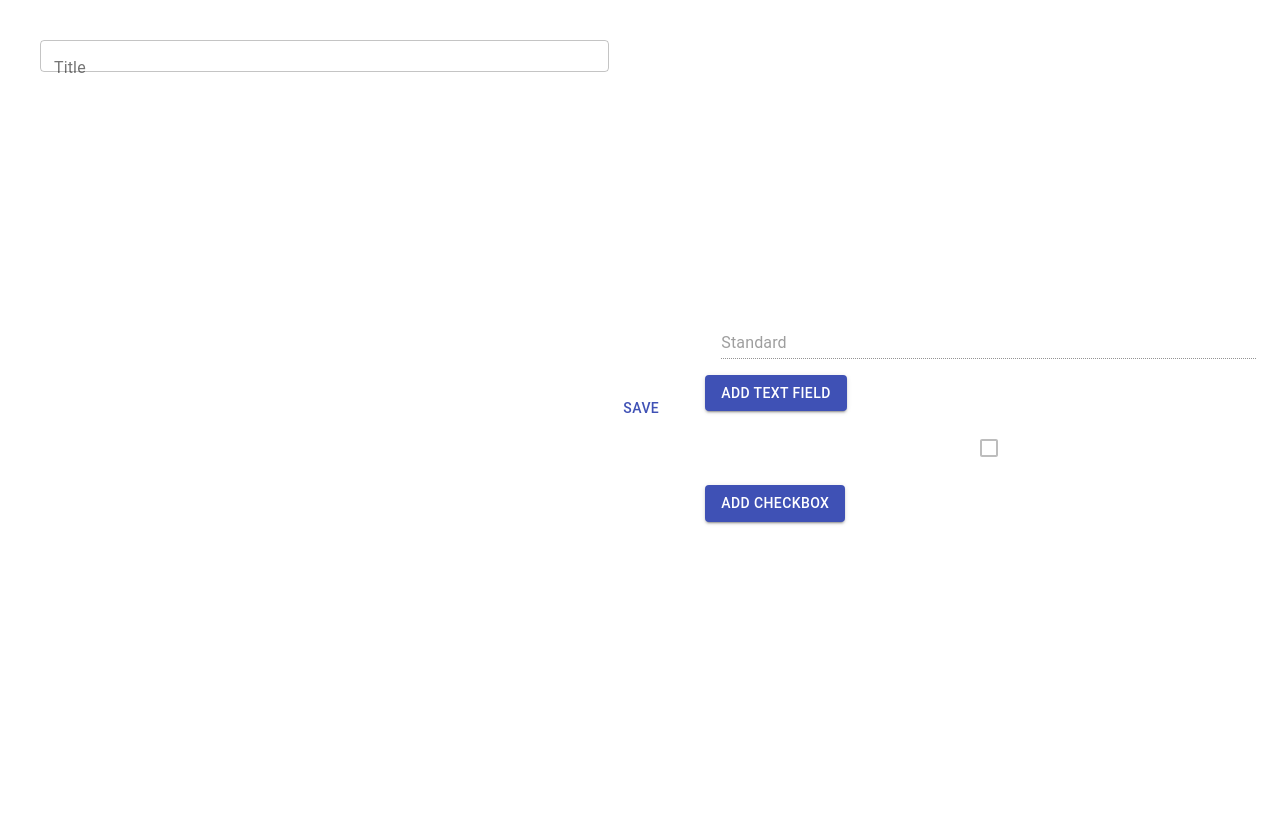
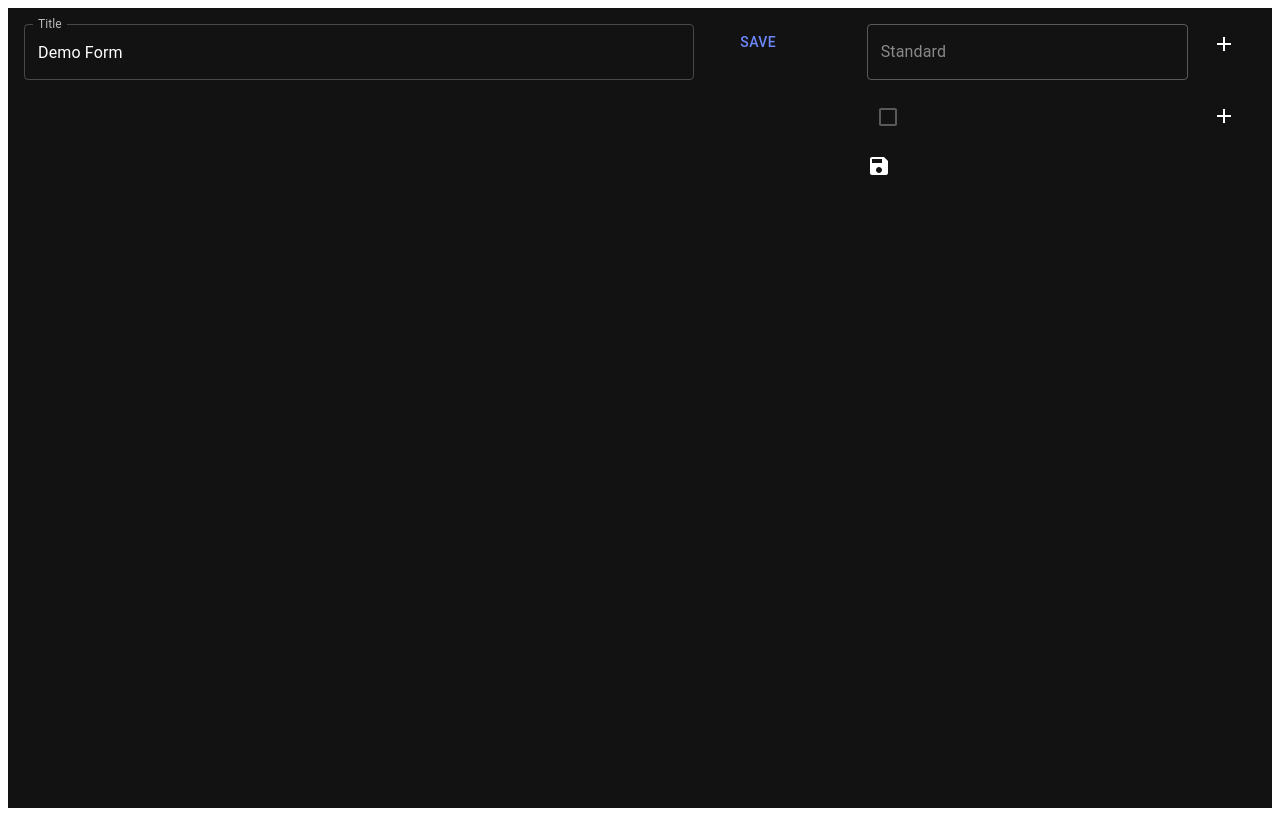
Before and after one commit to percoguru/form-it-ui, a React (Create React App) app: page / in a window 1280 px wide. Built offline with nearby package versions, Linux system fonts and the light colour scheme.

Commit message:
feat: add icons, improve layout

```diff
--- a/package.json
+++ b/package.json
@@ -6,6 +6,7 @@
     "@emotion/react": "^11.4.1",
     "@emotion/styled": "^11.3.0",
     "@material-ui/core": "^4.12.3",
+    "@mui/icons-material": "^5.0.1",
     "@mui/material": "^5.0.2",
     "@testing-library/jest-dom": "^5.11.4",
     "@testing-library/react": "^11.1.0",
--- a/src/App.tsx
+++ b/src/App.tsx
@@ -3,12 +3,13 @@ import { Box } from '@mui/system';
 import React from 'react';
 import SelectionPane from './components/selectionPane';
 import Form from './components/form';
+import { Grid } from '@mui/material';
 
 function App() {
   // const classes = useStyles();
   const theme = createTheme({
     palette: {
-      mode: 'light',
+      mode: 'dark',
       primary: {
         main: '#6e88fd',
       },
@@ -22,30 +23,18 @@ function App() {
       <Box
         sx={{
           bgcolor: 'background.paper',
-          // flexGrow: 0,
           minHeight: '100vh',
-          display: 'flex',
-          alignContent: 'flex-start',
-          justifyContent: 'center',
         }}
         className="root"
       >
-        <Box
-          sx={{
-            display: 'flex',
-            flexGrow: 2,
-          }}
-        >
-          <Form />
-        </Box>
-        <Box
-          sx={{
-            display: 'flex',
-            flexGrow: 1,
-          }}
-        >
-          <SelectionPane />
-        </Box>
+        <Grid container xs={12}>
+          <Grid container xs={8}>
+            <Form />
+          </Grid>
+          <Grid container xs={4}>
+            <SelectionPane />
+          </Grid>
+        </Grid>
       </Box>
     </ThemeProvider>
   );
--- a/src/components/form-components/checkBox.tsx
+++ b/src/components/form-components/checkBox.tsx
@@ -1,28 +1,8 @@
 import React from 'react';
-import TextField from '@material-ui/core/TextField';
-import { Grid, Checkbox } from '@material-ui/core';
-import { makeStyles, createStyles, Theme } from '@material-ui/core/styles';
+import Checkbox from '@mui/material/Checkbox';
 
 const label = { inputProps: { 'aria-label': 'Checkbox demo' } };
 
-const useStyles = makeStyles((theme: Theme) =>
-  createStyles({
-    dynamicForm: {
-      flexGrow: 0,
-      display: 'flex',
-      alignContent: 'center',
-      justifyContent: 'center',
-      flexDirection: 'column',
-      padding: theme.spacing(2),
-    },
-  }),
-);
-
 export default function CheckBox() {
-  const classes = useStyles();
-  return (
-    <Grid item xs={12} className={classes.dynamicForm}>
-      <Checkbox {...label} disabled />
-    </Grid>
-  );
+  return <Checkbox {...label} disabled />;
 }
--- a/src/components/form-components/textBox.tsx
+++ b/src/components/form-components/textBox.tsx
@@ -1,26 +1,6 @@
 import React from 'react';
-import TextField from '@material-ui/core/TextField';
-import { Grid } from '@material-ui/core';
-import { makeStyles, createStyles, Theme } from '@material-ui/core/styles';
-
-const useStyles = makeStyles((theme: Theme) =>
-  createStyles({
-    dynamicForm: {
-      flexGrow: 0,
-      display: 'flex',
-      alignContent: 'center',
-      justifyContent: 'center',
-      flexDirection: 'column',
-      padding: theme.spacing(2),
-    },
-  }),
-);
+import TextField from '@mui/material/TextField';
 
 export default function TextBox() {
-  const classes = useStyles();
-  return (
-    <Grid item xs={12} className={classes.dynamicForm}>
-      <TextField id="standard-basic" label="Standard" disabled={true} />
-    </Grid>
-  );
+  return <TextField id="standard-basic" label="Standard" disabled={true} fullWidth />;
 }
--- a/src/components/form.tsx
+++ b/src/components/form.tsx
@@ -1,11 +1,14 @@
 import React from 'react';
-import { Grid } from '@material-ui/core';
 import useStore from '../store/store';
 import { Store } from '../types/types';
 import CheckBox from './form-components/checkBox';
 import TextBox from './form-components/textBox';
 import Header from './header';
 import { Box } from '@mui/system';
+import Grid from '@mui/material/Grid';
+import Button from '@mui/material/Button';
+import { Paper, IconButton } from '@mui/material';
+import RemoveCircleOutlineIcon from '@mui/icons-material/RemoveCircleOutline';
 
 const buildComponent = () => {
   <Grid item xs={12}></Grid>;
@@ -24,29 +27,59 @@ const buildForm = () => {
 export default function Form() {
   const arr = [];
   const form = useStore((state: Store) => state.form);
+  const removeComponent = useStore((state: Store) => state.removeComponent);
   for (let i = 0; i < form.components.length; i += 1) {
     const { type } = form.components[i];
     if (type === 'CheckBox') {
-      arr.push(<CheckBox />);
+      arr.push(
+        <Paper>
+          <Grid container spacing={2} xs={12}>
+            <Grid item xs={10}>
+              <CheckBox />
+            </Grid>
+            <Grid item xs={2}>
+              <IconButton aria-label="Example" onClick={() => removeComponent(i)}>
+                <RemoveCircleOutlineIcon></RemoveCircleOutlineIcon>
+              </IconButton>
+              {/* <Button variant="text" onClick={() => removeComponent(i)}>
+                Remove
+              </Button> */}
+            </Grid>
+          </Grid>
+        </Paper>,
+      );
     } else {
-      arr.push(<TextBox />);
+      arr.push(
+        <Paper>
+          <Grid container spacing={2} xs={12}>
+            <Grid item xs={10}>
+              <TextBox />
+            </Grid>
+            <Grid item xs={2}>
+              <IconButton aria-label="Example" onClick={() => removeComponent(i)}>
+                <RemoveCircleOutlineIcon></RemoveCircleOutlineIcon>
+              </IconButton>
+            </Grid>
+          </Grid>
+        </Paper>,
+      );
     }
   }
 
   return (
-    <Box
-      sx={{
-        display: 'flex',
-        flexGrow: 1,
-        alignContent: 'center',
-        justifyContent: 'center',
-        flexDirection: 'column',
-        p: 2,
-      }}
-      className="dynamicForm"
-    >
+    <Grid container xs={12}>
       <Header />
-      {arr}
-    </Box>
+      <Box
+        component="form"
+        sx={{
+          '& > :not(style)': { m: 1 },
+          width: '100%',
+        }}
+        noValidate
+        autoComplete="off"
+      >
+        {arr}
+      </Box>
+    </Grid>
   );
 }
--- a/src/components/header.tsx
+++ b/src/components/header.tsx
@@ -1,35 +1,28 @@
 import React, { useState } from 'react';
-import { Grid } from '@material-ui/core';
-import { makeStyles, createStyles, Theme } from '@material-ui/core/styles';
 import useStore from '../store/store';
 import { Store } from '../types/types';
-import Box from '@mui/material/Box';
+import { Box } from '@mui/system';
+import Grid from '@mui/material/Grid';
 import TextField from '@mui/material/TextField';
 import Button from '@mui/material/Button';
 
-const useStyles = makeStyles((theme: Theme) =>
-  createStyles({
-    header: {
-      display: 'flex',
-      alignContent: 'center',
-      justifyContent: 'center',
-      // padding: theme.spacing(2)
-    },
-  }),
-);
-
 export default function Header() {
-  const [currentTitle, setCurrentTitle] = useState('');
+  const title = useStore((state: Store) => state.form.title);
+  const [currentTitle, setCurrentTitle] = useState(title);
   const setTitle = useStore((state: Store) => state.setTitle);
-
-  const classes = useStyles();
 
   const handleChange = (event: any) => {
     setCurrentTitle(event.target.value);
   };
 
   return (
-    <Box sx={{ display: 'flex', flexGrow: 1, m: 2 }} className={classes.header}>
+    <Grid container xs={12}>
+      <Grid item xs={10}>
+        <Box
+          sx={{
+            p: 2,
+          }}
+        >
           <TextField
             id="outlined-basic"
             label="Title"
@@ -40,6 +33,14 @@ export default function Header() {
             onChange={handleChange}
             value={currentTitle}
           />
+        </Box>
+      </Grid>
+      <Grid item xs={2}>
+        <Box
+          sx={{
+            p: 2,
+          }}
+        >
           <Button
             variant="text"
             onClick={() => {
@@ -49,5 +50,7 @@ export default function Header() {
             Save
           </Button>
         </Box>
+      </Grid>
+    </Grid>
   );
 }
--- a/src/components/selectionPane.tsx
+++ b/src/components/selectionPane.tsx
@@ -1,49 +1,66 @@
 import React from 'react';
-import { Grid, Button } from '@material-ui/core';
-import { createStyles, makeStyles, Theme } from '@material-ui/core/styles';
+import { Button, Grid, IconButton } from '@mui/material';
 import useStore from '../store/store';
 import { Store } from '../types/types';
 import CheckBox from './form-components/checkBox';
 import TextBox from './form-components/textBox';
-
-const useStyles = makeStyles((theme: Theme) =>
-  createStyles({
-    sidePane: {
-      display: 'flex',
-      alignContent: 'center',
-      justifyContent: 'center',
-    },
-  }),
-);
+import { Box } from '@mui/system';
+import AddIcon from '@mui/icons-material/Add';
+import SaveIcon from '@mui/icons-material/Save';
 
 function SelectionPane() {
-  const classes = useStyles();
   const addComponent = useStore((state: Store) => state.addComponent);
   return (
-    <Grid container xs={12} className={classes.sidePane}>
-      <Grid item xs={12}>
-        <TextBox />
-        <Button
-          variant="contained"
-          color="primary"
-          onClick={() => addComponent('TextBox')}
-          id="TextBox"
-        >
-          Add Text Field
-        </Button>
+    <Box sx={{ p: 1, width: '100%' }}>
+      <Grid container xs={12}>
+        <Grid item xs={10}>
+          <Box
+            sx={{
+              p: 1,
+            }}
+          >
+            <TextBox />
+          </Box>
+        </Grid>
+        <Grid item xs={2}>
+          <Box
+            sx={{
+              p: 1,
+            }}
+          >
+            <IconButton aria-label="Example" onClick={() => addComponent('TextBox')}>
+              <AddIcon></AddIcon>
+            </IconButton>
+          </Box>
+        </Grid>
+        <Grid item xs={10}>
+          <Box
+            sx={{
+              p: 1,
+            }}
+          >
+            <CheckBox />
+          </Box>
+        </Grid>
+
+        <Grid item xs={2}>
+          <Box
+            sx={{
+              p: 1,
+            }}
+          >
+            <IconButton aria-label="Example" onClick={() => addComponent('CheckBox')}>
+              <AddIcon></AddIcon>
+            </IconButton>
+          </Box>
+        </Grid>
       </Grid>
       <Grid item xs={12}>
-        <CheckBox />
-        <Button
-          variant="contained"
-          color="primary"
-          onClick={() => addComponent('CheckBox')}
-          id="CheckBox"
-        >
-          Add CheckBox
-        </Button>
+        <IconButton>
+          <SaveIcon></SaveIcon>
+        </IconButton>
       </Grid>
-    </Grid>
+    </Box>
   );
 }
 
--- a/src/store/store.tsx
+++ b/src/store/store.tsx
@@ -35,11 +35,13 @@ const useStore: UseStore<Store> = create((set, get): Store => ({
     set((state: Store) => ({
       form: { ...state.form, components: components },
     }));
+    localStorage.setItem('form', JSON.stringify(get().form));
   },
   setTitle: (title: string) => {
     set((state: Store) => ({
       form: { ...state.form, title: title },
     }));
+    localStorage.setItem('form', JSON.stringify(get().form));
   },
   form: getPersistedForm(),
 }));
```
Also changed, not shown: 1 other file (tests, documents, lock files or other folders). Lines whose indentation alone changed are shown as unchanged.
